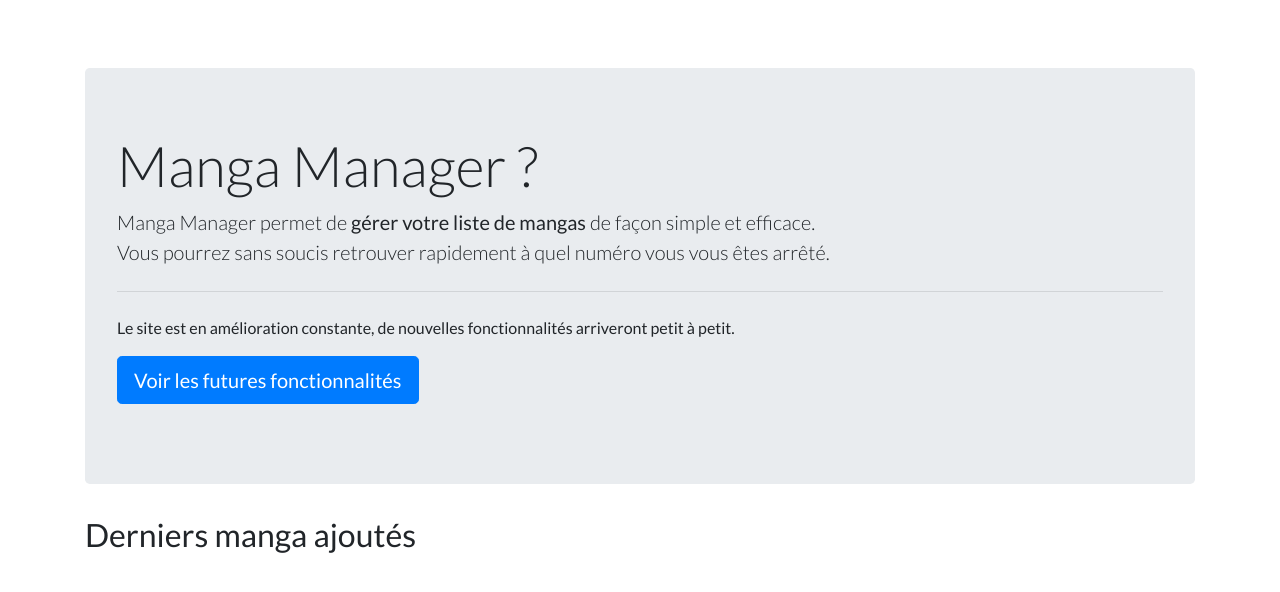
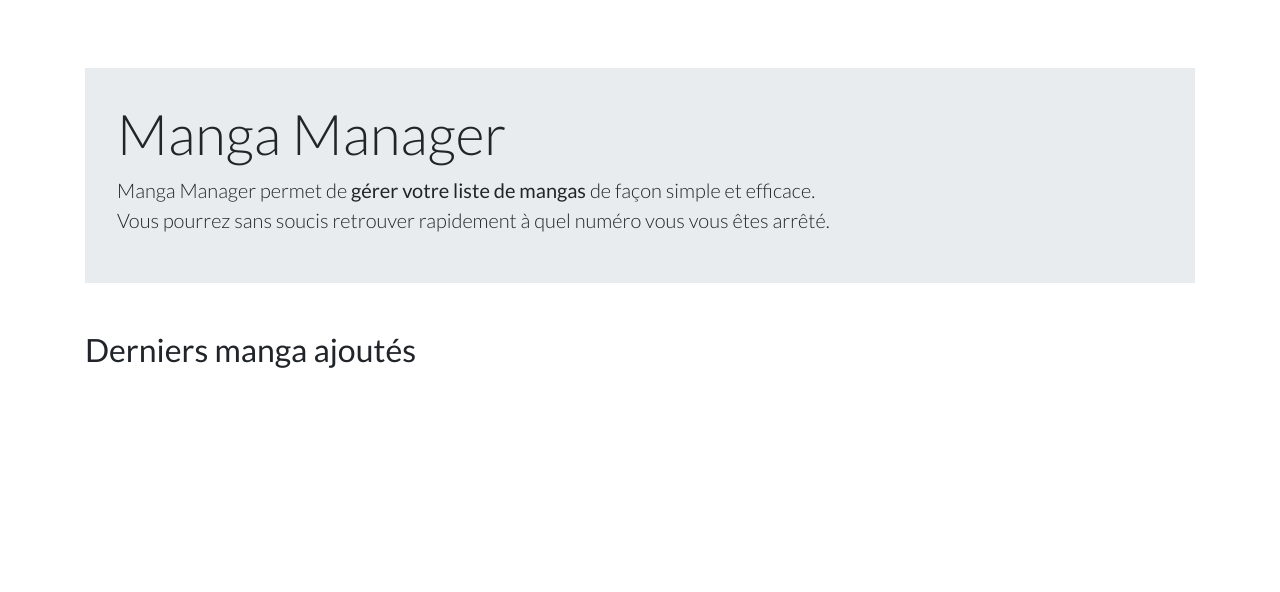
Before and after one commit to Cryde/mangamanager, a Symfony app: template templates/home/index.html.twig in a window 1280 px wide. Shown: the part 60-652 px from the top of the page. Run offline with Twig, Linux system fonts and the light colour scheme; the template is opened without the code that fills it, so the values that code supplies are empty; style sheets or scripts are compiled from the project's sources; some libraries are stand-ins or nearby versions.

Commit message:
feat: change the homepage

```diff
--- a/assets/css/app.css
+++ b/assets/css/app.css
@@ -12,3 +12,9 @@ body {
     height: 24px;
     margin: 10px;
 }
+
+
+.home-presentation {
+    background-color: #E9ECEF;
+    padding: 2rem;
+}
--- a/templates/home/index.html.twig
+++ b/templates/home/index.html.twig
@@ -4,17 +4,11 @@
 
 {% block body %}
 
-    <div class="jumbotron mt-lg-5">
-        <h1 class="display-4">Manga Manager ?</h1>
+    <div class="mt-lg-5 mb-lg-5 home-presentation">
+        <h1 class="display-4">Manga Manager</h1>
         <p class="lead">
             Manga Manager permet de <strong>gérer votre liste de mangas</strong> de façon simple et efficace.<br/>
             Vous pourrez sans soucis retrouver rapidement à quel numéro vous vous êtes arrêté.<br/>
-        </p>
-        <hr class="my-4">
-        <p>Le site est en amélioration constante, de nouvelles fonctionnalités arriveront petit à petit.</p>
-        <p class="lead">
-            <a class="btn btn-primary btn-lg" href="{{ path('app_todo') }}" role="button">Voir les futures
-                fonctionnalités</a>
         </p>
     </div>
 
```
Also changed, not shown: src/Controller/TodoController.php (deleted, +0 -17 lines).
